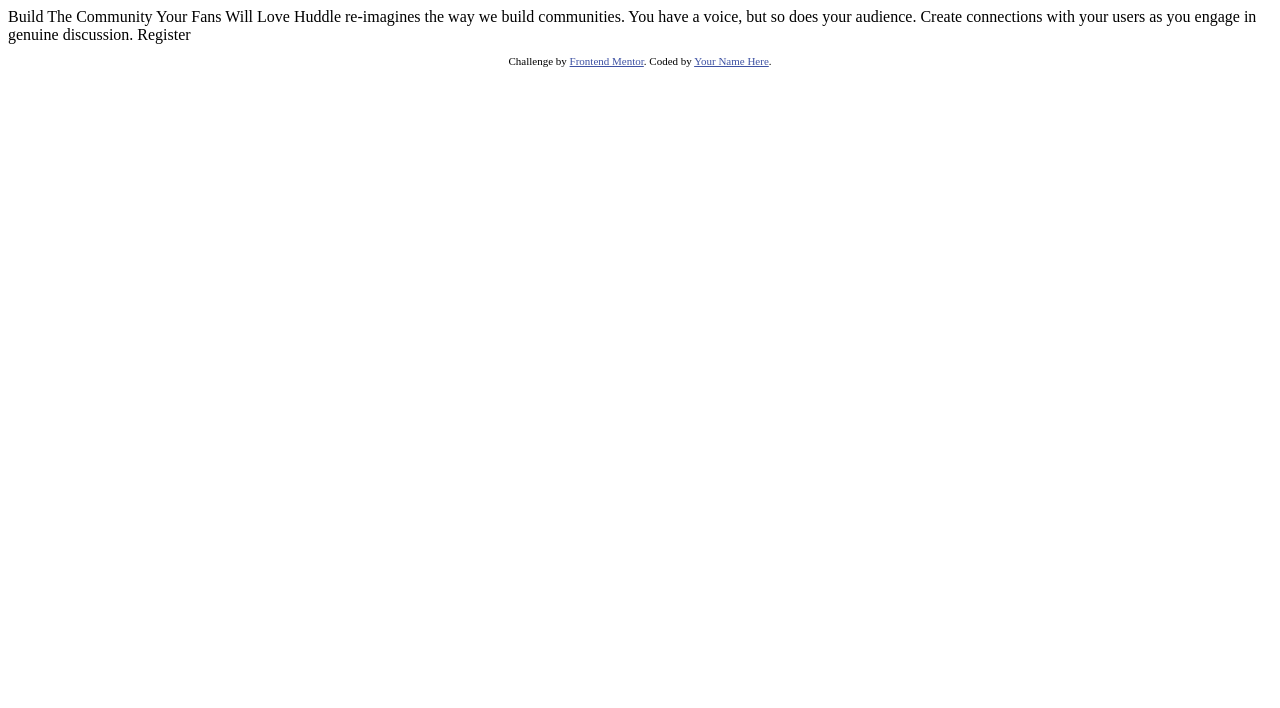
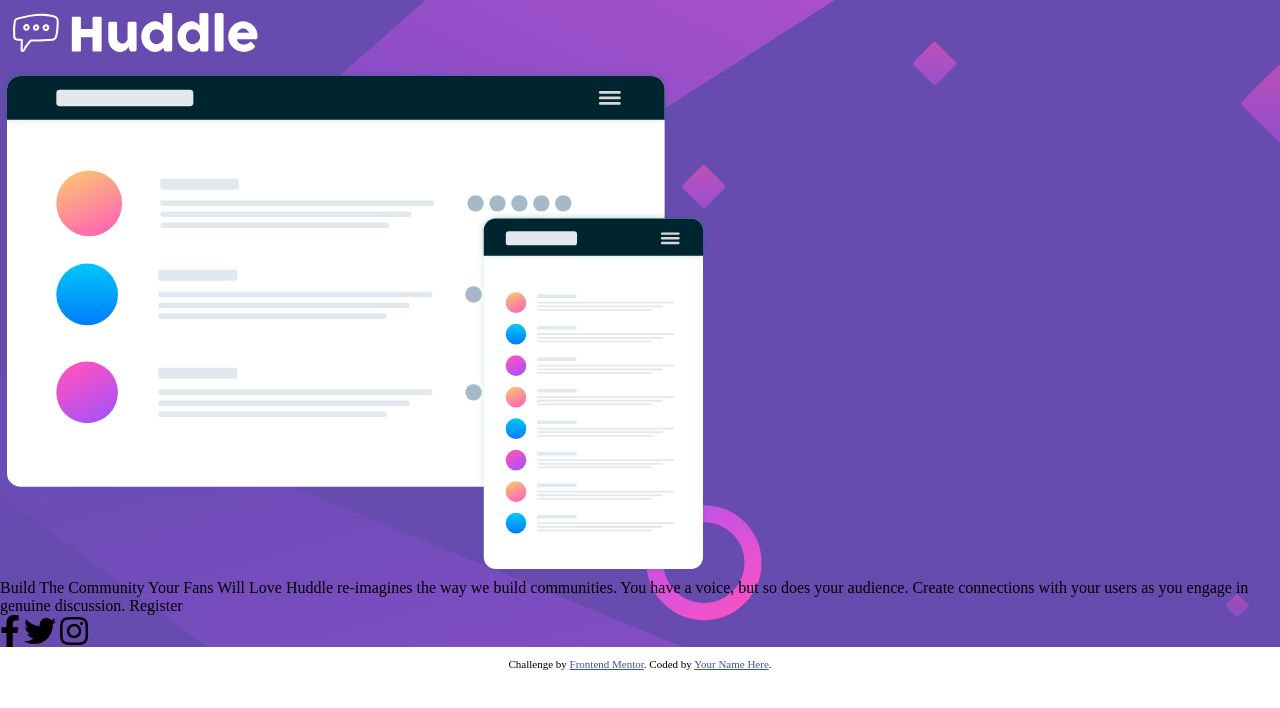
Before and after one commit to surajsarkar/huddle-landing-page-with-single-introductory-section-master, a plain HTML site: page index.html in a window 1280 px wide. Drawn offline with Linux system fonts and the light colour scheme.

Commit message:
update html

```diff
--- a/index.html
+++ b/index.html
@@ -1,33 +1,60 @@
 <!DOCTYPE html>
 <html lang="en">
+
 <head>
     <meta charset="UTF-8">
-  <meta name="viewport" content="width=device-width, initial-scale=1.0"> <!-- displays site properly based on user's device -->
+    <meta name="viewport" content="width=device-width, initial-scale=1.0">
+    <!-- displays site properly based on user's device -->
 
     <link rel="icon" type="image/png" sizes="32x32" href="./images/favicon-32x32.png">
-
+    <link rel="stylesheet" href="https://use.fontawesome.com/releases/v5.15.4/css/all.css" integrity="sha384-DyZ88mC6Up2uqS4h/KRgHuoeGwBcD4Ng9SiP4dIRy0EXTlnuz47vAwmeGwVChigm" crossorigin="anonymous">
+    <link rel="stylesheet" href="style.css">
     <title>Frontend Mentor | Huddle landing page with single introductory section</title>
 
     <!-- Feel free to remove these styles or customise in your own stylesheet 👍 -->
     <style>
-    .attribution { font-size: 11px; text-align: center; }
-    .attribution a { color: hsl(228, 45%, 44%); }
+        .attribution {
+            font-size: 11px;
+            text-align: center;
+        }
+
+        .attribution a {
+            color: hsl(228, 45%, 44%);
+        }
     </style>
 </head>
+
 <body>
 
-  Build The Community Your Fans Will Love
+    <div class="top_parent">
 
-  Huddle re-imagines the way we build communities. You have a voice, but so does your audience.
-  Create connections with your users as you engage in genuine discussion.
+        <nav><img src="images/logo.svg" alt="brand logo"></nav>
 
-  Register
+        <div>
+            <div>
+                <img src="images/illustration-mockups.svg" alt="illustration-mockups">
+            </div>
+
+            <div>
+                Build The Community Your Fans Will Love Huddle re-imagines the way we build communities. You have a voice, but so does your audience. Create connections with your users as you engage in genuine discussion. Register
+
+            </div>
+
+            <div>
+                <i class="fab fa-facebook-f fa-2x"></i>
+                <i class="fab fa-twitter fa-2x"></i>
+                <i class="fab fa-instagram fa-2x"></i>
+            </div>
+        </div>
+
+    </div>
+
 
     <footer>
         <p class="attribution">
-      Challenge by <a href="https://www.frontendmentor.io?ref=challenge" target="_blank">Frontend Mentor</a>.
-      Coded by <a href="#">Your Name Here</a>.
+            Challenge by <a href="https://www.frontendmentor.io?ref=challenge" target="_blank">Frontend Mentor</a>. Coded by <a href="#">Your Name Here</a>.
         </p>
     </footer>
 </body>
+
 </html>
```
Lines whose indentation alone changed are shown as unchanged.
